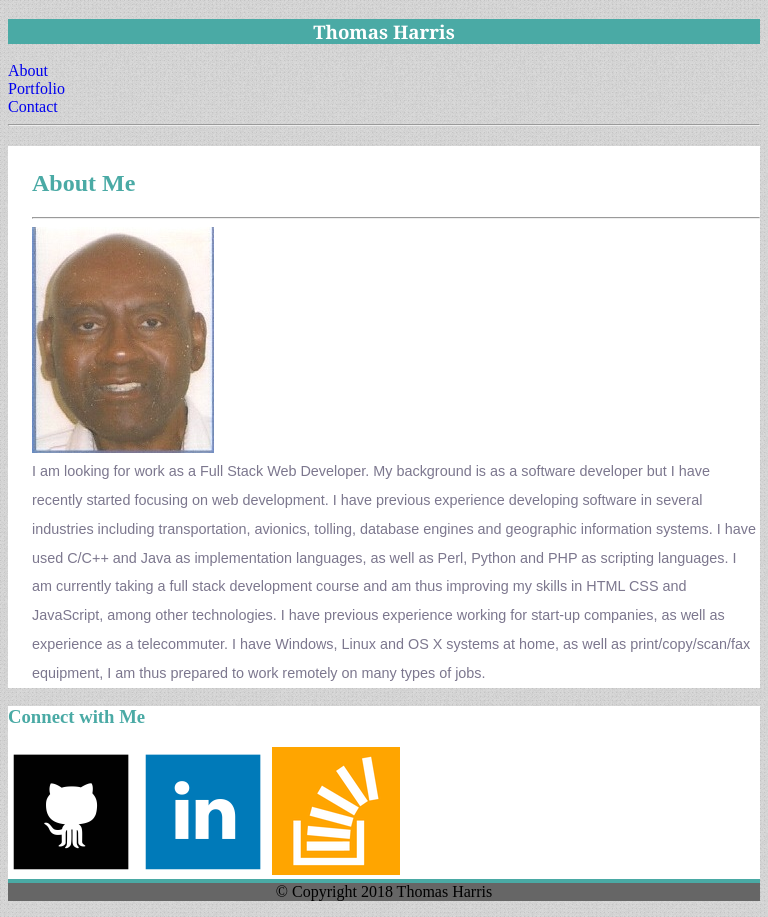
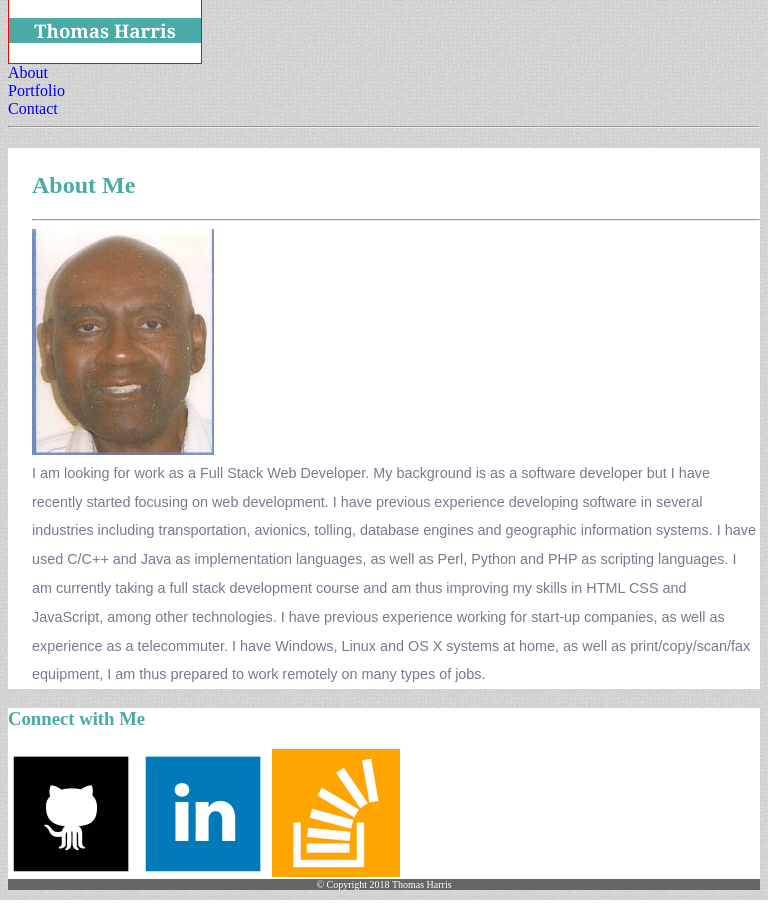
Before and after one commit to tharrisoc/Responsive-Portfolio, a plain HTML site: page index.html in a window 768 px wide. Drawn offline with Linux system fonts and the light colour scheme.

Commit message:
Did some updates for 768px case

```diff
--- a/assets/css/styles.css
+++ b/assets/css/styles.css
@@ -4,8 +4,6 @@ body {
 }
 
 #top-div {
-  background-color: #4AAAA5;
-  color: #FFFFFF;
   font-family: 'Georgia', Times, 'Times New Roman', serif;
 }
 
@@ -15,6 +13,7 @@ body {
 
 #page-name {
   text-align: center;
+  color: #FFFFFF;
 }
 
 a:link { text-decoration: none; }
@@ -54,10 +53,15 @@ a:focus { background-color: #a5f7e2; }
   background-color: #4aaaa5;
 }
 
-footer {
+.page-footer {
   background-color: #666666;
   margin-top: -1rem;
   text-align: center;
+}
+
+.footer-text {
+  font-size: x-small;
+  color: #FFFFFF;
 }
 
 @media screen and (max-width: 640px) {
@@ -115,10 +119,27 @@ footer {
   }
 }
 
-@media screen and (max-width: 768px) {
+@media screen and (min-width: 641px) and (max-width: 768px) {
+  #top-div {
+/*    background-color:  #4AAAA5; */
+    background-color:  #FFFFFF;
+    margin-top: -10px;
+    width: 12rem;
+    height: 4rem;
+    display: table;
+    border: 1px solid red;
+  }
+
+  #page-name {
+    background-color:  #4aaaa5;
+  }
+
+  #menu-links {
+
+  }
 
 }
 
-@media screen and (max-width: 980px) {
+@media screen and (min-width: 769px) {
 
 }
```
